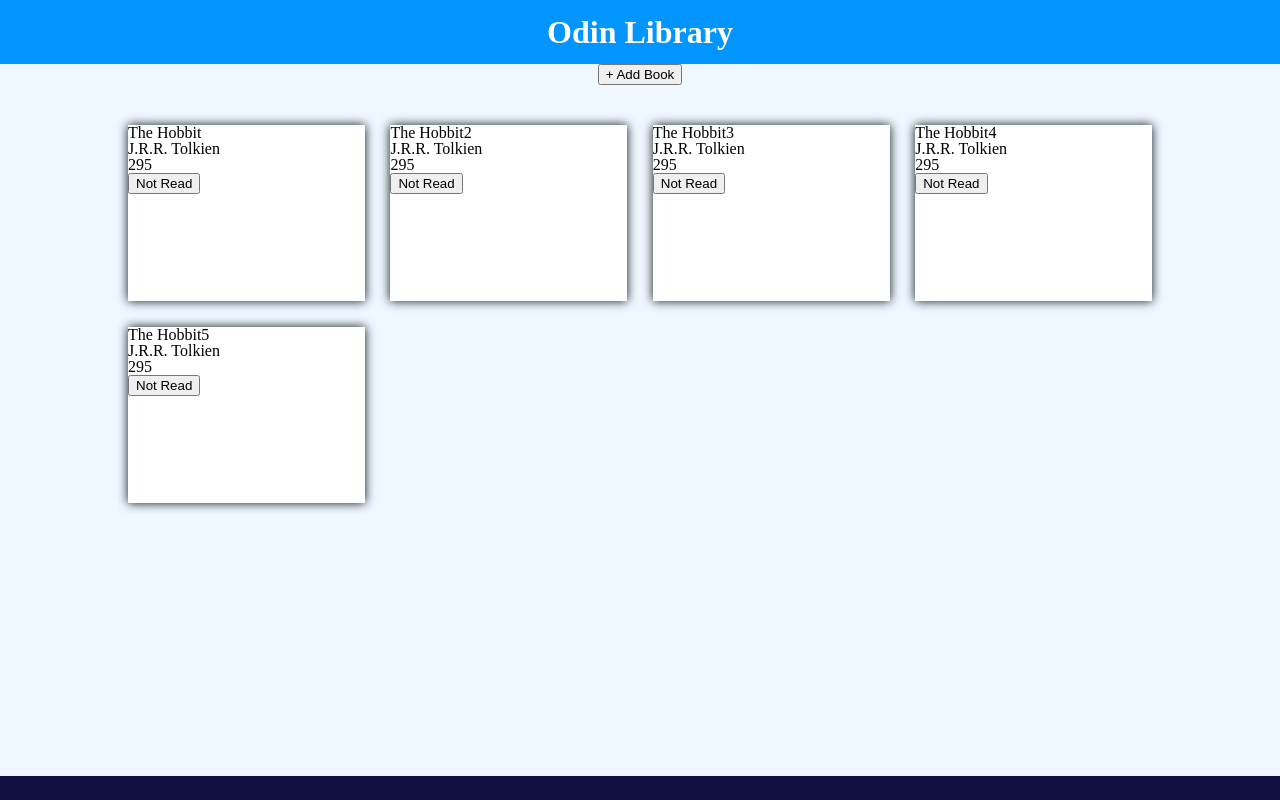
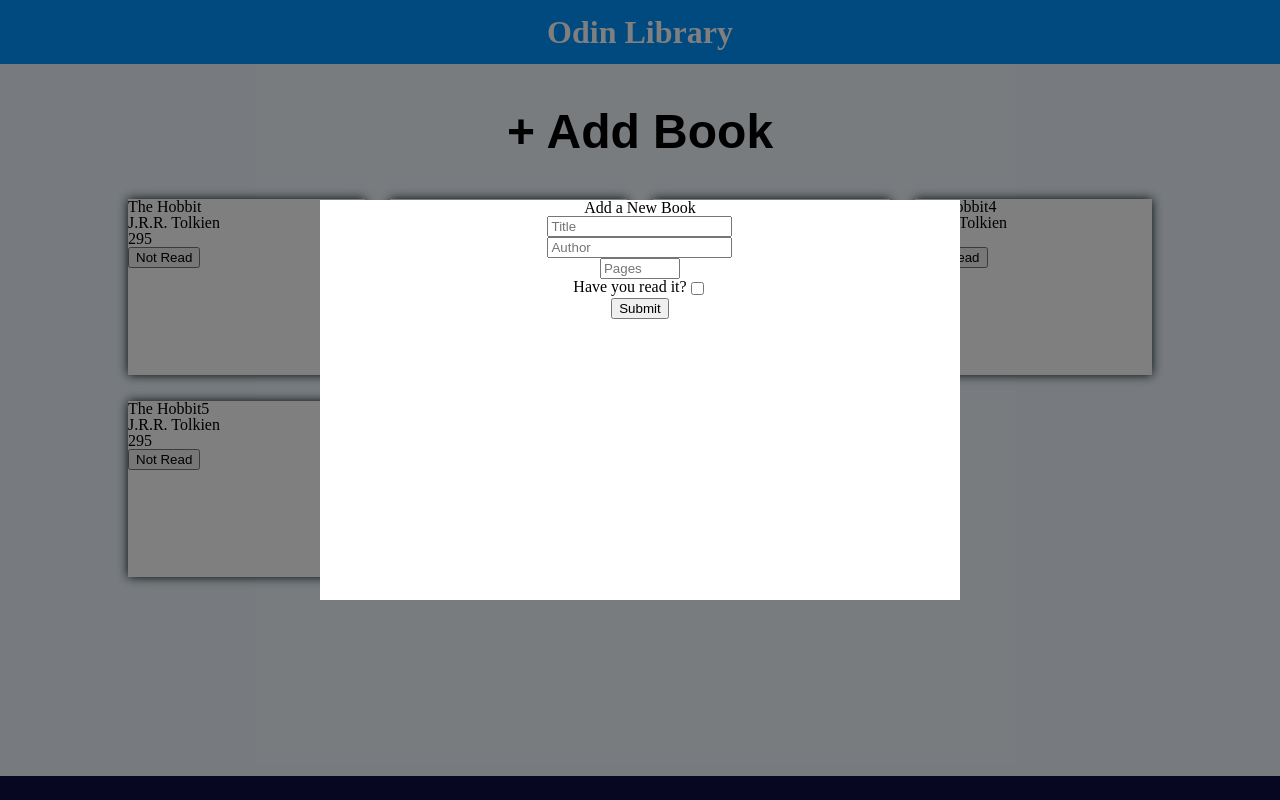
Before and after one commit to 16bitsPixel/Odin-Library, a plain HTML site: page index.html in a window 1280 px wide. Both pictures are taken after a click on the button "+ Add Book". Drawn offline with Linux system fonts and the light colour scheme.

Commit message:
add functional modal

```diff
--- a/index.html
+++ b/index.html
@@ -12,9 +12,27 @@
         <div class="header">
             <h1>Odin Library</h1>
         </div>
-        <button type = "button">+ Add Book</button>
+
+        <div class="newBookPopUp">
+            <button type = "button">+ Add Book</button>
+            <div class = "modal">
+                <form class = "addBookForm">
+                    <h3>Add a New Book</h3>
+                    <input type = "text" id = "title" placeholder = "Title" maxlength = "100" required>
+                    <input type = "text" id = "author" placeholder = "Author" maxlength = "100" required>
+                    <input type = "number" id = "numPages" placeholder = "Pages" min = "1" max = "10000" required>
+                    <div class="isRead">
+                        <label for= "haveRead">Have you read it?</label>
+                        <input type = "checkbox" id = haveRead>
+                    </div>
+                    <button type = "submit">Submit</button>
+                </form>
+            </div>
+        </div>
+
         <div class="library"></div>
         <div class="footer"></div>
+        <div class="overlay"></div>
     </div>
 </body>
 </html>
--- a/javascript.js
+++ b/javascript.js
@@ -59,6 +59,18 @@ function displayLibrary() {
     }
 }
 
+// opens dialog when button clicked
+document.querySelector(".newBookPopUp button").addEventListener("click", () => {
+    document.querySelector(".modal").classList.add("active");
+    document.querySelector(".overlay").classList.add("active");
+});
+
+// close dialog when click outside
+document.querySelector(".overlay").addEventListener("click", (e) => {
+    document.querySelector(".modal").classList.remove("active");
+    document.querySelector(".overlay").classList.remove("active");
+});
+
 addBookToLibrary("The Hobbit", "J.R.R. Tolkien", 295, false);
 addBookToLibrary("The Hobbit2", "J.R.R. Tolkien", 295, false);
 addBookToLibrary("The Hobbit3", "J.R.R. Tolkien", 295, false);
--- a/styles.css
+++ b/styles.css
@@ -79,6 +79,67 @@ html, body {
     font-weight: bold;
 }
 
+.newBookPopUp {
+    margin-top: 5vh;
+    display: flex;
+    flex-direction: column;
+    align-items: center;
+}
+
+.newBookPopUp > button {
+    font-size: 3rem;
+    font-weight: bold;
+    border-style: none;
+    border-radius: 25px;
+    background-color: aliceblue;
+    width: 100%;
+    height: 100%;
+    padding: 0px 10px;
+}
+
+.newBookPopUp > button:hover {
+    background-color:rgb(187, 194, 199);
+}
+
+.modal {
+    background-color: white;
+    height: 50%;
+    width: 50%;
+    top: 25%;
+    position: fixed;
+    opacity: 0;
+    transition: 0.2s ease-in-out;
+    z-index: 1;
+}
+
+.active {
+    opacity: 1;
+}
+
+.overlay {
+    position: fixed;
+    top: 0;
+    left: 0;
+    background-color: rgba(0, 0, 0, 0.5);
+    display: none;
+    width: 100%;
+    height: 100%;
+}
+
+.overlay.active {
+    display: block;
+}
+
+.addBookForm {
+    display: flex;
+    flex-direction:column;
+    align-items: center;
+}
+
+.isRead {
+    display: flex;
+}
+
 .library {
     display: grid;
     width: 80%;
```
